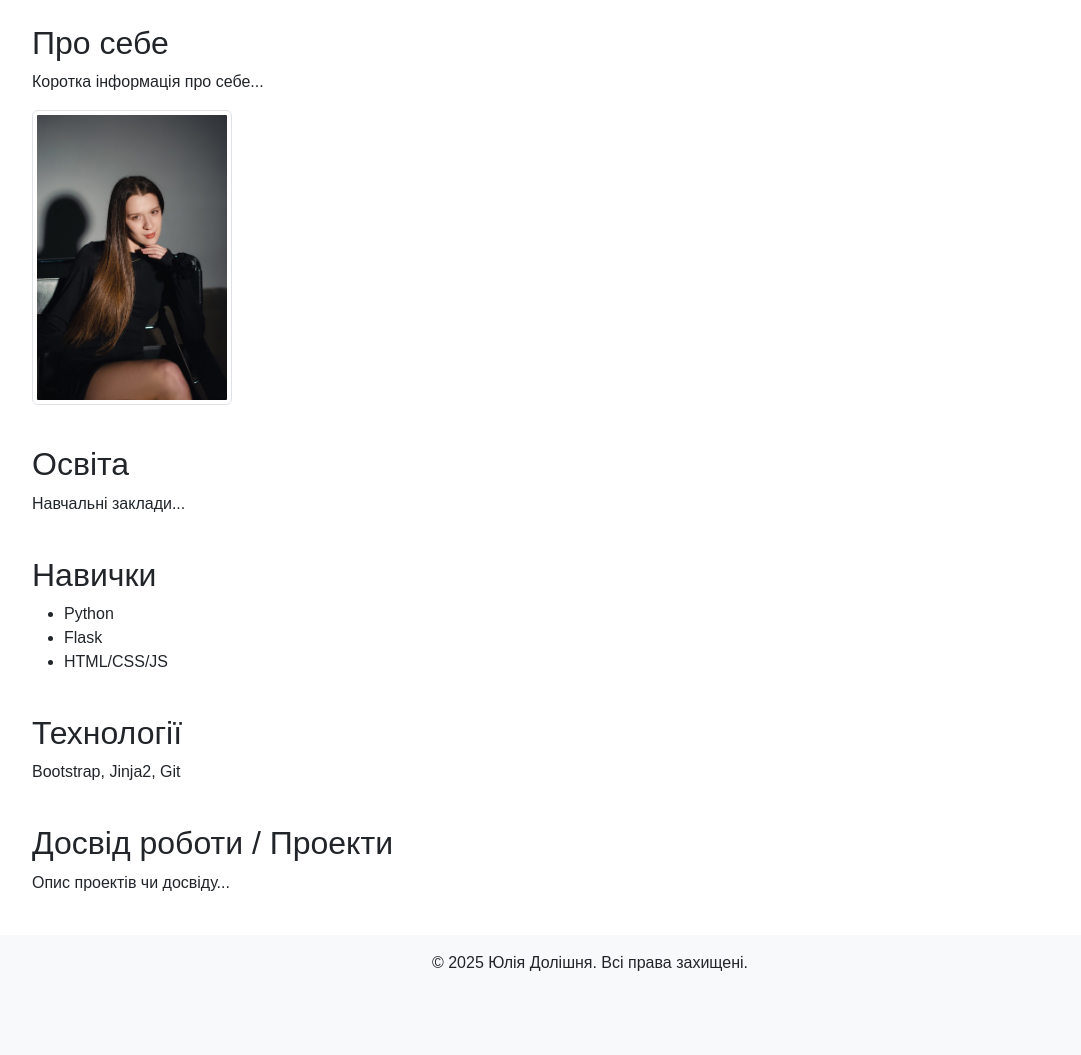
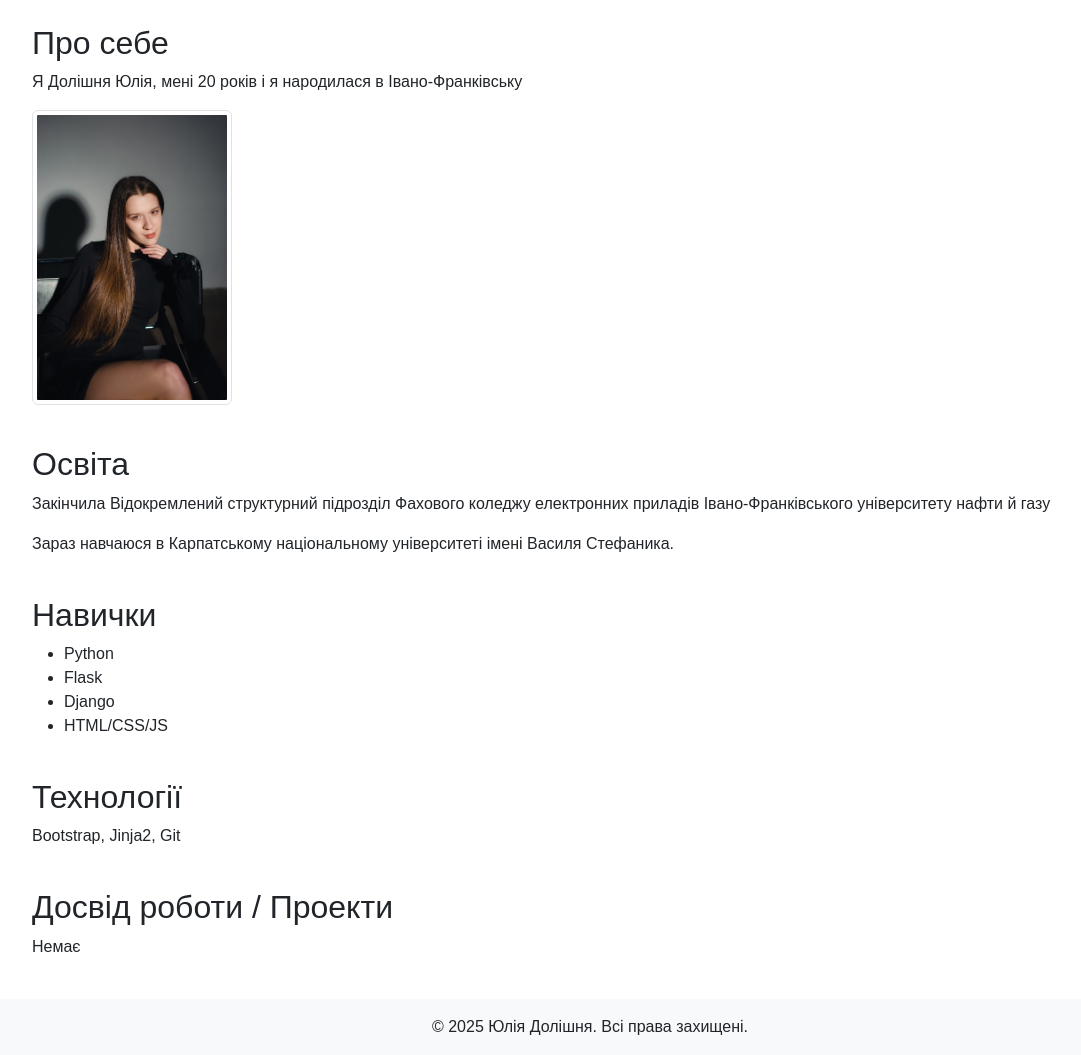
Before and after one commit to yuliiadolishnia24-svg/flask_app_dolishnia, a Flask app: page / in a window 1280 px wide. Shown: the part 56-1111 px from the top of the page, without its empty margins (50-1131 px from the left). Before the commit the page ends 1027 px from the top, so only its background shows below. Run offline with Flask 3, Linux system fonts and the light colour scheme.

Commit message:
Update content resume

```diff
--- a/templates/resume.html
+++ b/templates/resume.html
@@ -3,13 +3,14 @@
 {% block content %}
 <section>
     <h2>Про себе</h2>
-    <p>Коротка інформація про себе...</p>
+    <p>Я Долішня Юлія, мені 20 років і я народилася в Івано-Франківську</p>
     <img src="{{ url_for('static', filename='images/photo.jpg') }}" alt="Фото" class="img-thumbnail">
 </section>
 
 <section>
     <h2>Освіта</h2>
-    <p>Навчальні заклади...</p>
+    <p>Закінчила Відокремлений структурний підрозділ Фахового коледжу електронних приладів Івано-Франківського університету нафти й газу</p>
+    <p>Зараз навчаюся в Карпатському національному університеті імені Василя Стефаника.</p>
 </section>
 
 <section>
@@ -17,6 +18,7 @@
     <ul>
         <li>Python</li>
         <li>Flask</li>
+        <li>Django</li>
         <li>HTML/CSS/JS</li>
     </ul>
 </section>
@@ -28,6 +30,6 @@
 
 <section>
     <h2>Досвід роботи / Проекти</h2>
-    <p>Опис проектів чи досвіду...</p>
+    <p>Немає</p>
 </section>
 {% endblock %}
```
